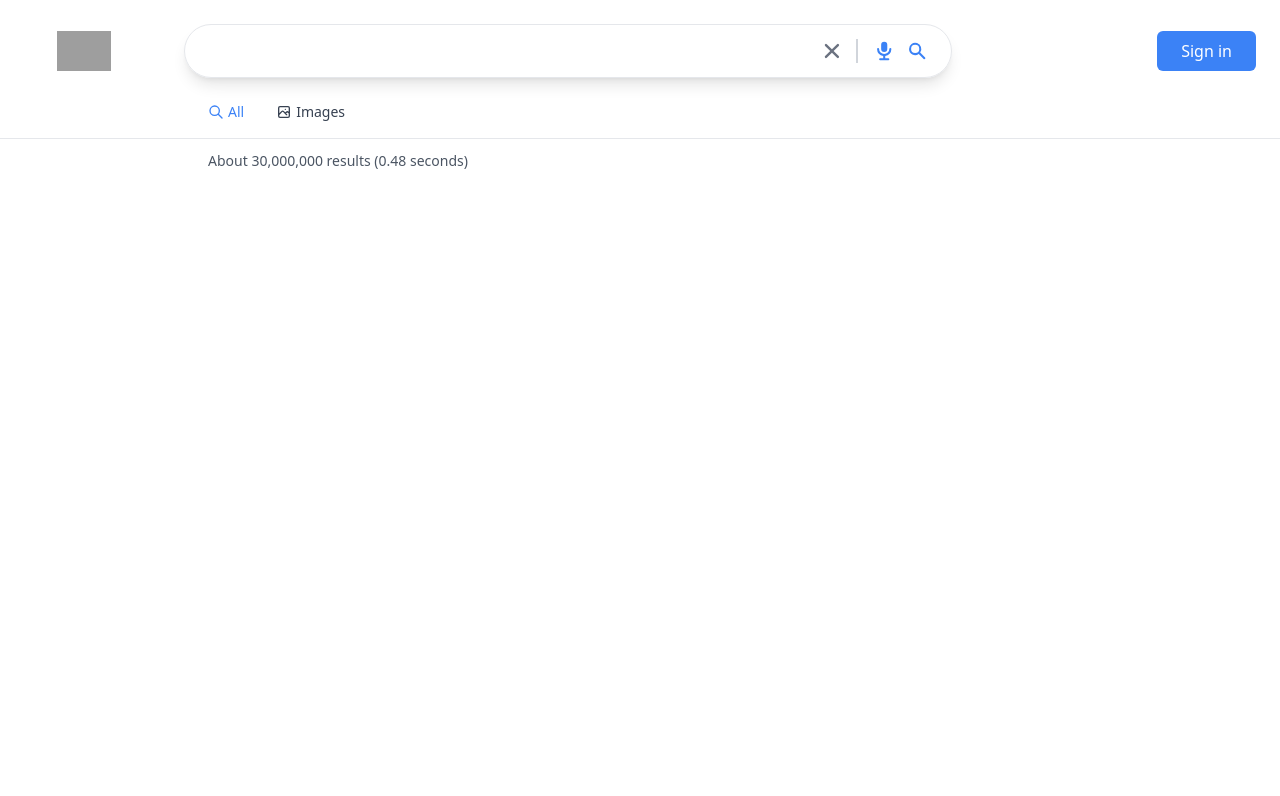
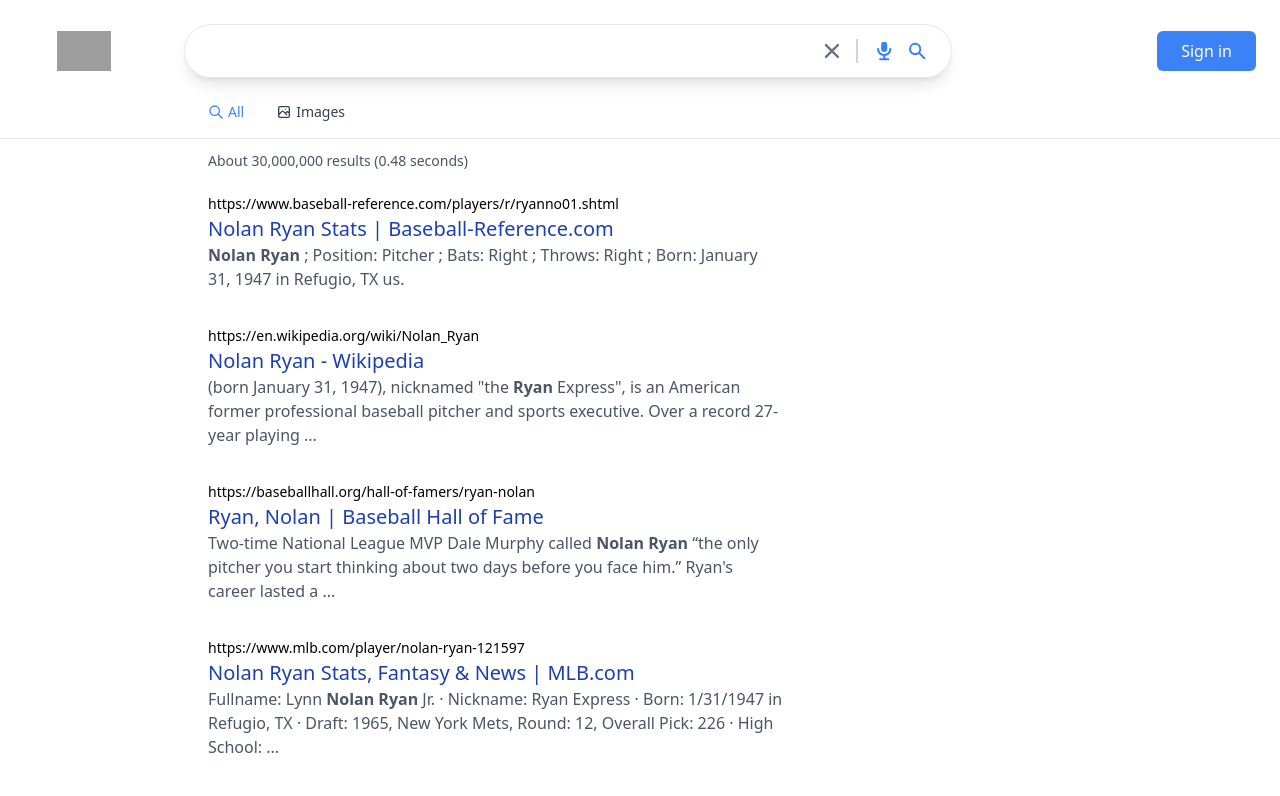
Before and after one commit to garyfishbough/google-v1, a Next.js app: page /search in a window 1280 px wide. Shown: the top 796 px of the page. Built offline with nearby package versions, Linux system fonts and the light colour scheme; no server answers; grey boxes are pictures that could not be loaded.

Commit message:
completed the results sections and install html-react-parser

```diff
--- a/components/SearchResults.js
+++ b/components/SearchResults.js
@@ -1,4 +1,5 @@
 import React from 'react';
+import Parser from 'html-react-parser';
 
 export default function SearchResults({ results }) {
     return (
@@ -7,6 +8,21 @@
                 About {results.searchInformation.formattedTotalResults} results (
                 {results.searchInformation.formattedSearchTime} seconds)
             </p>
+            {results.items.map((result) => (
+                <div key={result.link} className="max-w-xl mb-8">
+                    <div className="group">
+                        <a className="text-sm truncate" href={result.link}>
+                            {result.formattedUrl}
+                        </a>
+                        <a className="group-hover:underline decoration-blue-800" href={result.link}>
+                            <h2 className="truncate text-xl font-medium text-blue-800">
+                                {result.title}
+                            </h2>
+                        </a>
+                    </div>
+                    <p className="text-gray-600">{Parser(result.htmlSnippet)}</p>
+                </div>
+            ))}
         </div>
     );
 }
--- a/package.json
+++ b/package.json
@@ -10,6 +10,7 @@
   },
   "dependencies": {
     "@heroicons/react": "^1.0.6",
+    "html-react-parser": "^3.0.4",
     "next": "12.2.5",
     "next-auth": "^4.10.3",
     "react": "18.2.0",
```
Also changed, not shown: 2 other files (tests, documents, lock files or other folders).
